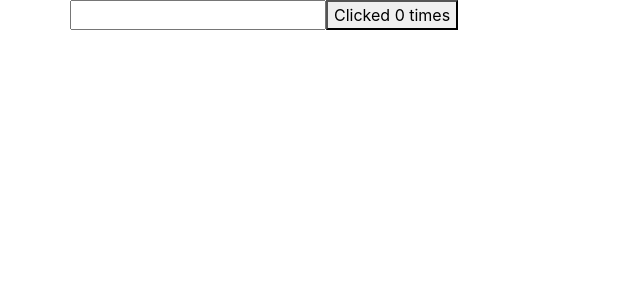
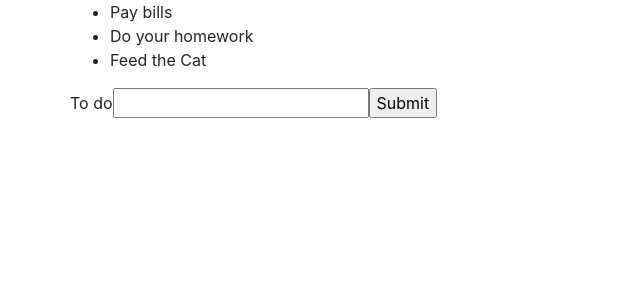
Before and after one commit to yogi721/react-tutorials, a React (Create React App) app: page / in a window 1280 px wide. Shown: the top 300 px of the page, without its empty margins (0-640 px from the left). Built offline with nearby package versions, Linux system fonts and the light colour scheme.

Commit message:
Adding Hooks lessons

```diff
--- a/src/App.js
+++ b/src/App.js
@@ -1,7 +1,8 @@
 // import IndexTyping from './components/typing/IndexTyping';
 // import IndexDoc from './components/reactDoc/IndexDoc';
 // import IndexTutorial from './components/tutorial1/IndexTutorial';
-import IndexHooks from './components/tutorial2hooks/indexHooks';
+// import IndexHooks from './components/tutorial2hooks/indexHooks';
+import UdemyApp from './udemy/UdemyApp';
 // import IndexTodo from './components/todo/IndexTodo';
 
 
@@ -11,10 +12,11 @@ function App() {
     <div className="container mb-5 mb-5">
       <div className="row">
         {/* <IndexTutorial /> */}
-        <IndexHooks />
+        {/* <IndexHooks /> */}
         {/* <IndexTyping /> */}
         {/* <IndexTodo /> */}
         {/* <IndexDoc /> */}
+        <UdemyApp />
       </div>
     </div>
   );
--- /dev/null
+++ b/src/components/tutorial2hooks/effectHook/MouseClass.js
@@ -0,0 +1,32 @@
+import React, { Component } from 'react'
+
+class MouseClass extends Component {
+    constructor(props) {
+        super(props)
+
+        this.state = {
+            x: 0,
+            y: 0
+        }
+    }
+
+    logMousePosition = e => {
+        this.setState({ x: e.clientX, y: e.clientY })
+    }
+
+    componentDidMount() {
+        window.addEventListener('mousemove', this.logMousePosition)
+    }
+
+    render() {
+        return (
+            <div>
+                X - {this.state.x}
+                <br />
+                Y - {this.state.y}
+            </div>
+        )
+    }
+}
+
+export default MouseClass
--- /dev/null
+++ b/src/components/tutorial2hooks/effectHook/MouseEffectOnce.js
@@ -0,0 +1,27 @@
+import React, { useState, useEffect } from 'react'
+
+function MouseEffectOnce() {
+    const [x, setX] = useState(0)
+    const [y, setY] = useState(0)
+
+    const logMousePosition = e => {
+        console.log('Mouse event')
+        setX(e.clientX)
+        setY(e.clientY)
+    }
+
+    useEffect(() => {
+        console.log('useEffect called')
+        window.addEventListener('mousemove', logMousePosition)
+    }, [])
+
+    return (
+        <div>
+            Hook X - {x}
+            <br />
+            Hook Y - {y}
+        </div>
+    )
+}
+
+export default MouseEffectOnce
--- a/src/components/tutorial2hooks/indexHooks.js
+++ b/src/components/tutorial2hooks/indexHooks.js
@@ -4,8 +4,10 @@ import React from "react"
 // import HookCounterTwo from "./counter/HookCounterTwo"
 // import HookCounterThree from "./counter/HookCounterThree"
 // import HookCounterFour from "./counter/HookCounterFour"
-import ClassCounter from "./effectHook/ClassCounter"
+// import ClassCounter from "./effectHook/ClassCounter"
 // import EfffectCounterOne from "./effectHook/EfffectCounterOne"
+// import MouseClass from "./effectHook/MouseClass"
+import MouseEffectOnce from "./effectHook/MouseEffectOnce"
 
 
 function IndexHooks() {
@@ -17,8 +19,10 @@ function IndexHooks() {
             {/* <HookCounterThree /> */}
             {/* <HookCounterFour /> */}
 
-            <ClassCounter />
+            {/* <ClassCounter /> */}
             {/* <EfffectCounterOne /> */}
+            {/* <MouseClass /> */}
+            <MouseEffectOnce />
         </div>
     )
 }
--- /dev/null
+++ b/src/udemy/UdemyApp.js
@@ -0,0 +1,12 @@
+import React from 'react'
+import TodoList from './components/TodoList'
+
+function UdemyApp() {
+    return (
+        <div>
+            <TodoList />
+        </div>
+    )
+}
+
+export default UdemyApp
--- /dev/null
+++ b/src/udemy/components/AddNewTodo.js
@@ -0,0 +1,13 @@
+import React, { useState } from 'react'
+
+function AddNewTodo() {
+    return (
+        <form action="">
+            <label htmlFor="todo">To do</label>
+            <input type="text" id='todo' />
+            <input type="submit" />
+        </form>
+    )
+}
+
+export default AddNewTodo
--- /dev/null
+++ b/src/udemy/components/TodoList.js
@@ -0,0 +1,33 @@
+import React, { useState } from 'react'
+import AddNewTodo from './AddNewTodo'
+
+function TodoList() {
+    const [todos, setTodos] = useState([
+        { text: 'Pay bills', id: 1 },
+        { text: 'Do your homework', id: 2 },
+        { text: 'Feed the Cat', id: 3 },
+    ])
+
+    const addTodo = () => {
+        setTodos([
+            ...todos,
+            { text: 'Learn hooks', id: Math.random() }
+        ])
+    }
+
+    return (
+        <div>
+            <ul>
+                {todos.map((todo) => {
+                    return (
+                        <li key={todo.id}>{todo.text}</li>
+                    )
+                })}
+            </ul>
+
+            <AddNewTodo />
+        </div>
+    )
+}
+
+export default TodoList
```
Also changed, not shown: src/components/tutorial2hooks/effectHook/EfffectCounterOne.js (+6 -3 lines).
